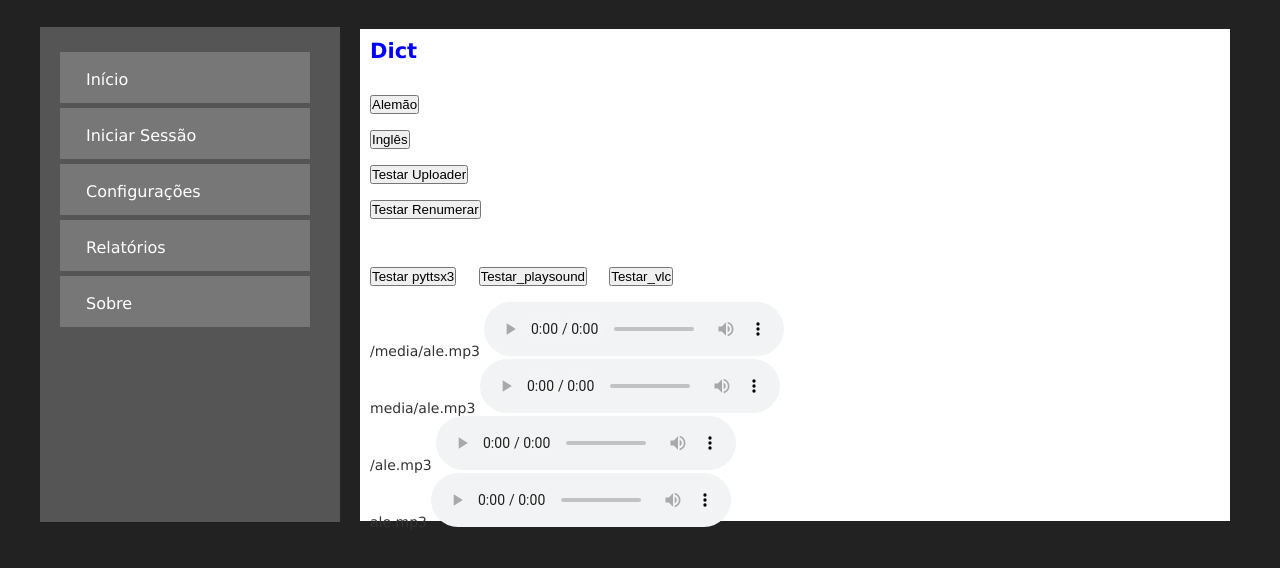
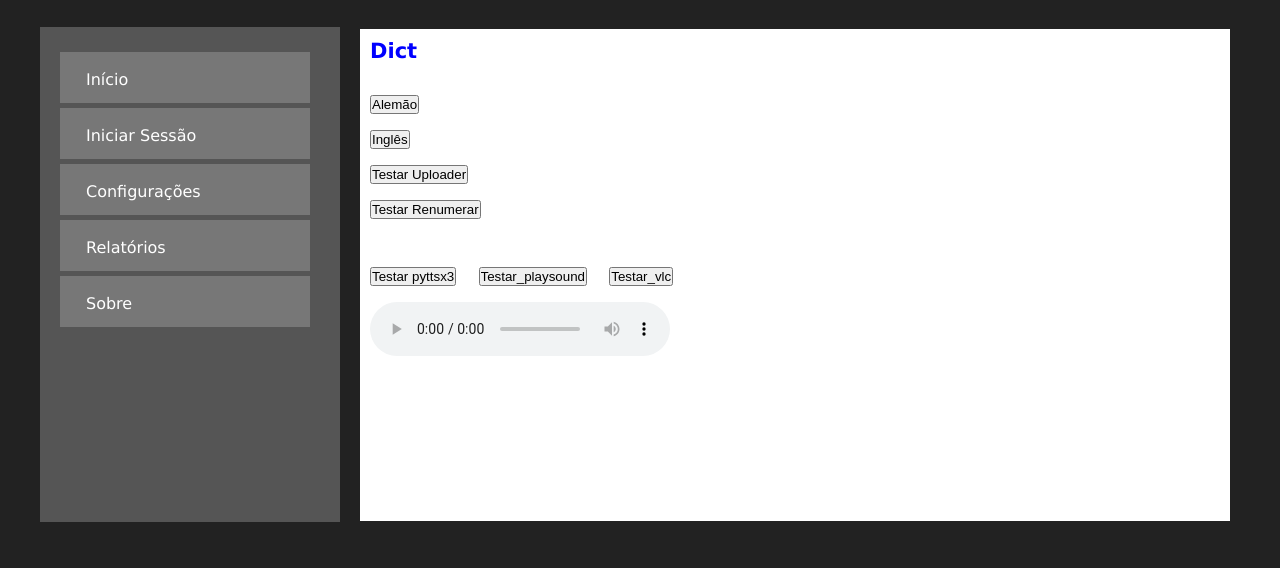
Before and after one commit to mauricioamm/Dict2023d, a Django app: page /Entrada_Iniciar/ in a window 1280 px wide. Shown: the top 568 px of the page. Run offline with Django 4.2, Linux system fonts and the light colour scheme.

Commit message:
Dict2023d, commit 9

```diff
--- a/dictapp/templates/dictapp/Entrada_iniciar.html
+++ b/dictapp/templates/dictapp/Entrada_iniciar.html
@@ -15,27 +15,12 @@
 		<input type="submit" value="Testar_vlc" name="Testar_vlc">&nbsp;&nbsp;&nbsp;&nbsp;
 		<br><br>
 
-		/media/ale.mp3
 		<audio controls>
-          <source src="/media/ale.mp3" type="audio/mpeg">
+			<source src="/media/ale.mp3" type="audio/mpeg">
         </audio><br>
+		<!--Not Found: /media/acertou2.wav-->
 
-		media/ale.mp3
-		<audio controls>
-          <source src="media/ale.mp3" type="audio/mpeg">
-        </audio><br>
-
-		/ale.mp3
-		<audio controls>
-          <source src="/ale.mp3" type="audio/mpeg">
-        </audio><br>
-
-		ale.mp3
-		<audio controls>
-          <source src="ale.mp3" type="audio/mpeg">
-        </audio><br>
-
-		<!--Usuário:{{ user.get_username }}<br>
+	   <!--Usuário:{{ user.get_username }}<br>
 		Banco:-->
 	</form>
 {% endblock %}
--- a/proj01/settings.py
+++ b/proj01/settings.py
@@ -128,4 +128,5 @@ DEFAULT_AUTO_FIELD = 'django.db.models.BigAutoField'
 MEDIA_URL = '/media/'
 STATIC_ROOT = '/home/mauricioamm/Dict2023/dictapp/static'
 STATICFILES_DIRS = [os.path.join(BASE_DIR, 'dictapp/static')]
-MEDIA_ROOT = os.path.join(BASE_DIR, '/media/', '', 'ale.mp3')  # 'media' is my media folder
+# Gastei algumas procurando um erro. O erro foi usar /media/ em vez de media/. Toda desorganização será punida
+MEDIA_ROOT = os.path.join(BASE_DIR, 'media/', '')  # 'media' is my media folder
--- a/proj01/urls.py
+++ b/proj01/urls.py
@@ -50,5 +50,5 @@ urlpatterns = [
     path('Parabens/', parabens_view, name='url_parabens_view'),
 ]
 ### chamar depois ###
-#if settings.DEBUG:
-#   urlpatterns += static(settings.MEDIA_URL, document_root=settings.MEDIA_ROOT)
+if settings.DEBUG:
+   urlpatterns += static(settings.MEDIA_URL, document_root=settings.MEDIA_ROOT)
```
Also changed, not shown: 3 other files.
